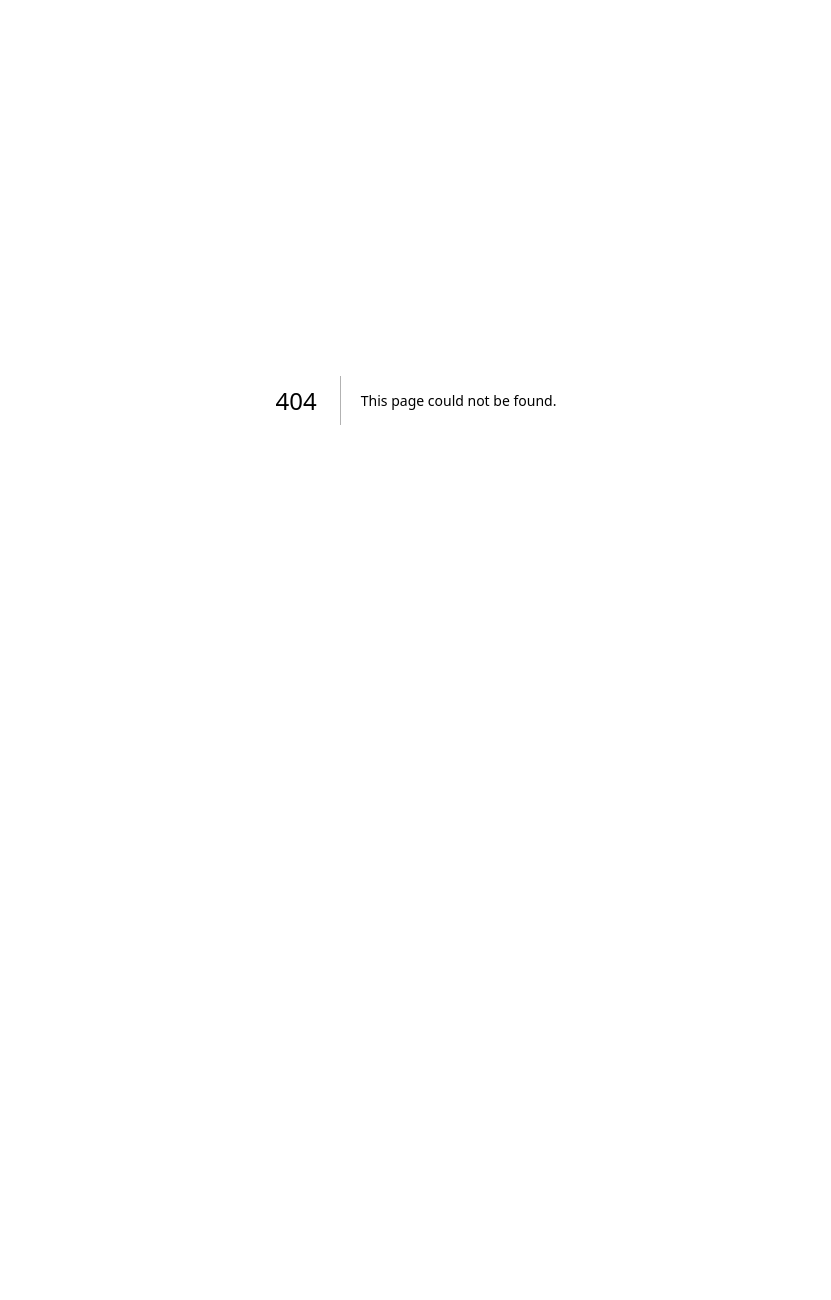
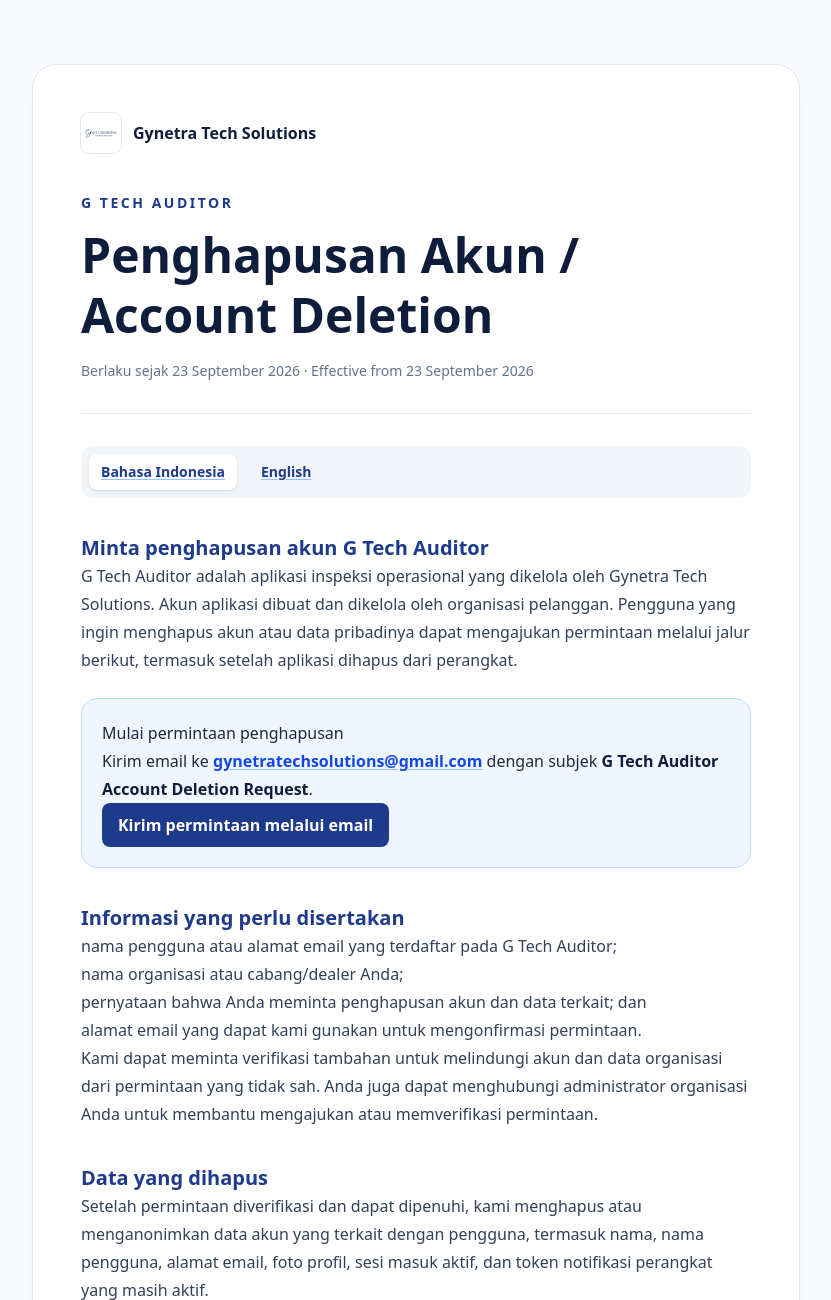
Before and after one commit to KahlilGibb/compro-gtech, a Next.js app: page /account-deletion in a window 1280 px wide. Before the commit this address had no page. Shown: the top 1300 px of the page, without its empty margins (224-1055 px from the left). Before the commit the page ends 800 px from the top, so only its background shows below. Built offline with nearby package versions, Linux system fonts and the light colour scheme.

Commit message:
feat: add Play-compliant account deletion page

```diff
--- /dev/null
+++ b/src/app/account-deletion/page.tsx
@@ -0,0 +1,194 @@
+import type { Metadata } from "next";
+import Link from "next/link";
+import LegalPage from "@/components/LegalPage";
+
+const deletionEmail = "gynetratechsolutions@gmail.com";
+const deletionSubject = "G Tech Auditor Account Deletion Request";
+const deletionMailto = `mailto:${deletionEmail}?subject=${encodeURIComponent(deletionSubject)}`;
+
+export const metadata: Metadata = {
+  title: "Penghapusan Akun / Account Deletion — G Tech Auditor",
+  description:
+    "Cara mengajukan penghapusan akun dan data terkait untuk aplikasi G Tech Auditor oleh Gynetra Tech Solutions.",
+  alternates: {
+    canonical: "https://www.gynetratechsolutions.com/account-deletion",
+  },
+};
+
+export default function AccountDeletionPage() {
+  return (
+    <LegalPage
+      title="Penghapusan Akun / Account Deletion"
+      effectiveDate="Berlaku sejak 23 September 2026 · Effective from 23 September 2026"
+    >
+      <nav
+        aria-label="Pilihan bahasa / Language selection"
+        className="flex gap-3 rounded-xl bg-slate-100 p-2 text-sm font-semibold"
+      >
+        <a
+          href="#bahasa-indonesia"
+          className="rounded-lg bg-white px-3 py-2 text-blue-900 shadow-sm"
+        >
+          Bahasa Indonesia
+        </a>
+        <a href="#english" className="rounded-lg px-3 py-2 text-blue-900 hover:bg-white">
+          English
+        </a>
+      </nav>
+
+      <section id="bahasa-indonesia" lang="id">
+        <h2>Minta penghapusan akun G Tech Auditor</h2>
+        <p>
+          G Tech Auditor adalah aplikasi inspeksi operasional yang dikelola oleh
+          Gynetra Tech Solutions. Akun aplikasi dibuat dan dikelola oleh organisasi
+          pelanggan. Pengguna yang ingin menghapus akun atau data pribadinya dapat
+          mengajukan permintaan melalui jalur berikut, termasuk setelah aplikasi
+          dihapus dari perangkat.
+        </p>
+
+        <div className="my-6 rounded-2xl border border-blue-200 bg-blue-50 p-5 text-slate-800">
+          <h3 className="mt-0">Mulai permintaan penghapusan</h3>
+          <p>
+            Kirim email ke{" "}
+            <a href={deletionMailto}>{deletionEmail}</a> dengan subjek{" "}
+            <strong>{deletionSubject}</strong>.
+          </p>
+          <p>
+            <a
+              href={deletionMailto}
+              className="inline-flex rounded-lg bg-blue-900 px-4 py-2 font-semibold text-white no-underline hover:bg-blue-800"
+            >
+              Kirim permintaan melalui email
+            </a>
+          </p>
+        </div>
+
+        <h2>Informasi yang perlu disertakan</h2>
+        <ol>
+          <li>nama pengguna atau alamat email yang terdaftar pada G Tech Auditor;</li>
+          <li>nama organisasi atau cabang/dealer Anda;</li>
+          <li>pernyataan bahwa Anda meminta penghapusan akun dan data terkait; dan</li>
+          <li>alamat email yang dapat kami gunakan untuk mengonfirmasi permintaan.</li>
+        </ol>
+        <p>
+          Kami dapat meminta verifikasi tambahan untuk melindungi akun dan data
+          organisasi dari permintaan yang tidak sah. Anda juga dapat menghubungi
+          administrator organisasi Anda untuk membantu mengajukan atau memverifikasi
+          permintaan.
+        </p>
+
+        <h2>Data yang dihapus</h2>
+        <p>
+          Setelah permintaan diverifikasi dan dapat dipenuhi, kami menghapus atau
+          menganonimkan data akun yang terkait dengan pengguna, termasuk nama,
+          nama pengguna, alamat email, foto profil, sesi masuk aktif, dan token
+          notifikasi perangkat yang masih aktif.
+        </p>
+
+        <h2>Data yang mungkin dipertahankan</h2>
+        <p>
+          G Tech Auditor dipakai oleh organisasi untuk mencatat kegiatan bisnis.
+          Catatan inspeksi, jawaban checklist, skor, tindakan perbaikan, komentar,
+          foto bukti, lokasi inspeksi, dan jejak audit dapat dipertahankan sebagai
+          catatan organisasi apabila diperlukan untuk pelaksanaan kontrak,
+          keamanan, pencegahan penyalahgunaan, penyelesaian sengketa, atau kewajiban
+          hukum. Data tersebut tidak digunakan untuk iklan.
+        </p>
+        <p>
+          Data yang wajib dipertahankan hanya disimpan selama periode yang diperlukan
+          oleh tujuan tersebut atau ketentuan hukum/perjanjian yang berlaku. Bila
+          ada data yang harus dipertahankan, kami akan menjelaskan kategori data dan
+          periode retensi yang berlaku saat permintaan diproses.
+        </p>
+
+        <h2>Waktu pemrosesan</h2>
+        <p>
+          Kami akan mengonfirmasi penerimaan permintaan dan berupaya menyelesaikan
+          penghapusan secepatnya, paling lambat 30 hari setelah identitas serta ruang
+          lingkup permintaan berhasil diverifikasi, kecuali retensi diperlukan oleh
+          alasan yang dijelaskan di atas.
+        </p>
+
+        <p className="legal-note">
+          Lihat juga <Link href="/privacy-policy">Kebijakan Privasi G Tech Auditor</Link>{" "}
+          untuk penjelasan lengkap mengenai pemrosesan data.
+        </p>
+      </section>
+
+      <section id="english" lang="en" className="scroll-mt-6 border-t border-slate-200 pt-10">
+        <h2>Request deletion of your G Tech Auditor account</h2>
+        <p>
+          G Tech Auditor is an operational inspection application operated by
+          Gynetra Tech Solutions. App accounts are provisioned and managed by
+          customer organizations. A user may request deletion of their account or
+          personal data through the pathway below, including after uninstalling the app.
+        </p>
+
+        <div className="my-6 rounded-2xl border border-blue-200 bg-blue-50 p-5 text-slate-800">
+          <h3 className="mt-0">Start an account-deletion request</h3>
+          <p>
+            Email{" "}
+            <a href={deletionMailto}>{deletionEmail}</a> with the subject{" "}
+            <strong>{deletionSubject}</strong>.
+          </p>
+          <p>
+            <a
+              href={deletionMailto}
+              className="inline-flex rounded-lg bg-blue-900 px-4 py-2 font-semibold text-white no-underline hover:bg-blue-800"
+            >
+              Send a request by email
+            </a>
+          </p>
+        </div>
+
+        <h2>What to include</h2>
+        <ol>
+          <li>the username or email address registered with G Tech Auditor;</li>
+          <li>the name of your organization or dealer/branch;</li>
+          <li>a statement that you are requesting deletion of your account and associated data; and</li>
+          <li>an email address that we can use to confirm the request.</li>
+        </ol>
+        <p>
+          We may request additional verification to protect the account and
+          organizational data from unauthorized requests. You may also contact your
+          organization administrator for help initiating or verifying a request.
+        </p>
+
+        <h2>Data we delete</h2>
+        <p>
+          Once a request is verified and can be fulfilled, we delete or anonymize
+          account data associated with the user, including name, username, email
+          address, profile photo, active sign-in sessions, and active device-notification tokens.
+        </p>
+
+        <h2>Data that may be retained</h2>
+        <p>
+          G Tech Auditor is used by organizations to maintain business records.
+          Inspection submissions, checklist responses, scores, corrective actions,
+          comments, evidence photos, inspection locations, and audit trails may be
+          retained as organizational records when required to perform a contract,
+          protect security, prevent abuse, resolve disputes, or meet legal obligations.
+          This data is not used for advertising.
+        </p>
+        <p>
+          Data that must be retained is kept only for the period required by those
+          purposes or by applicable law or contract. If data must be retained, we
+          will explain the relevant categories and retention period when the request
+          is processed.
+        </p>
+
+        <h2>Processing time</h2>
+        <p>
+          We will acknowledge the request and aim to complete deletion as soon as
+          possible, no later than 30 days after the requester&apos;s identity and scope
+          have been verified, except where retention is required for the reasons above.
+        </p>
+
+        <p className="legal-note">
+          Please also review the <Link href="/privacy-policy">G Tech Auditor Privacy Policy</Link>{" "}
+          for more information about our data practices.
+        </p>
+      </section>
+    </LegalPage>
+  );
+}
--- a/src/app/privacy-policy/page.tsx
+++ b/src/app/privacy-policy/page.tsx
@@ -58,6 +58,7 @@ export default function PrivacyPolicyPage() {
 
         <h2>Retensi dan penghapusan</h2>
         <p>Data akun disimpan selama akun masih diperlukan oleh organisasi. Data inspeksi disimpan sesuai kebutuhan operasional, kontrak pelanggan, keamanan, dan kewajiban hukum yang berlaku. Pengguna dapat meminta akses, koreksi, atau penghapusan data melalui administrator organisasinya atau melalui kontak di bawah. Data yang wajib dipertahankan karena alasan hukum atau keamanan akan dijelaskan saat permintaan diproses.</p>
+        <p><Link href="/account-deletion" className="font-semibold text-blue-900 underline">Lihat cara meminta penghapusan akun dan data G Tech Auditor.</Link></p>
 
         <h2>Anak-anak</h2>
         <p>G Tech Auditor ditujukan untuk pengguna profesional yang diberi akses oleh organisasi dan tidak ditujukan kepada anak-anak.</p>
@@ -93,6 +94,7 @@ export default function PrivacyPolicyPage() {
 
         <h2>Retention and deletion</h2>
         <p>Account data is retained while the account is needed by the organization. Inspection data is retained according to operational needs, customer contracts, security, and applicable legal obligations. Users may request access, correction, or deletion through their organization administrator or the contact details below. Data that must be retained for legal or security reasons will be explained when a request is handled.</p>
+        <p><Link href="/account-deletion" className="font-semibold text-blue-900 underline">See how to request deletion of a G Tech Auditor account and data.</Link></p>
 
         <h2>Children</h2>
         <p>G Tech Auditor is intended for professional users authorized by their organization and is not directed to children.</p>
--- a/src/components/Footer.tsx
+++ b/src/components/Footer.tsx
@@ -60,6 +60,7 @@ export default function Footer() {
                         <ul className="space-y-4 text-sm font-light text-slate-400">
                             <li><Link href="/privacy-policy" className="hover:text-white transition-colors">Privacy Policy</Link></li>
                             <li><Link href="/terms-and-conditions" className="hover:text-white transition-colors">Terms &amp; Conditions</Link></li>
+                            <li><Link href="/account-deletion" className="hover:text-white transition-colors">Account Deletion</Link></li>
                         </ul>
                     </div>
 
```
Also changed, not shown: 1 other file (tests, documents, lock files or other folders).
